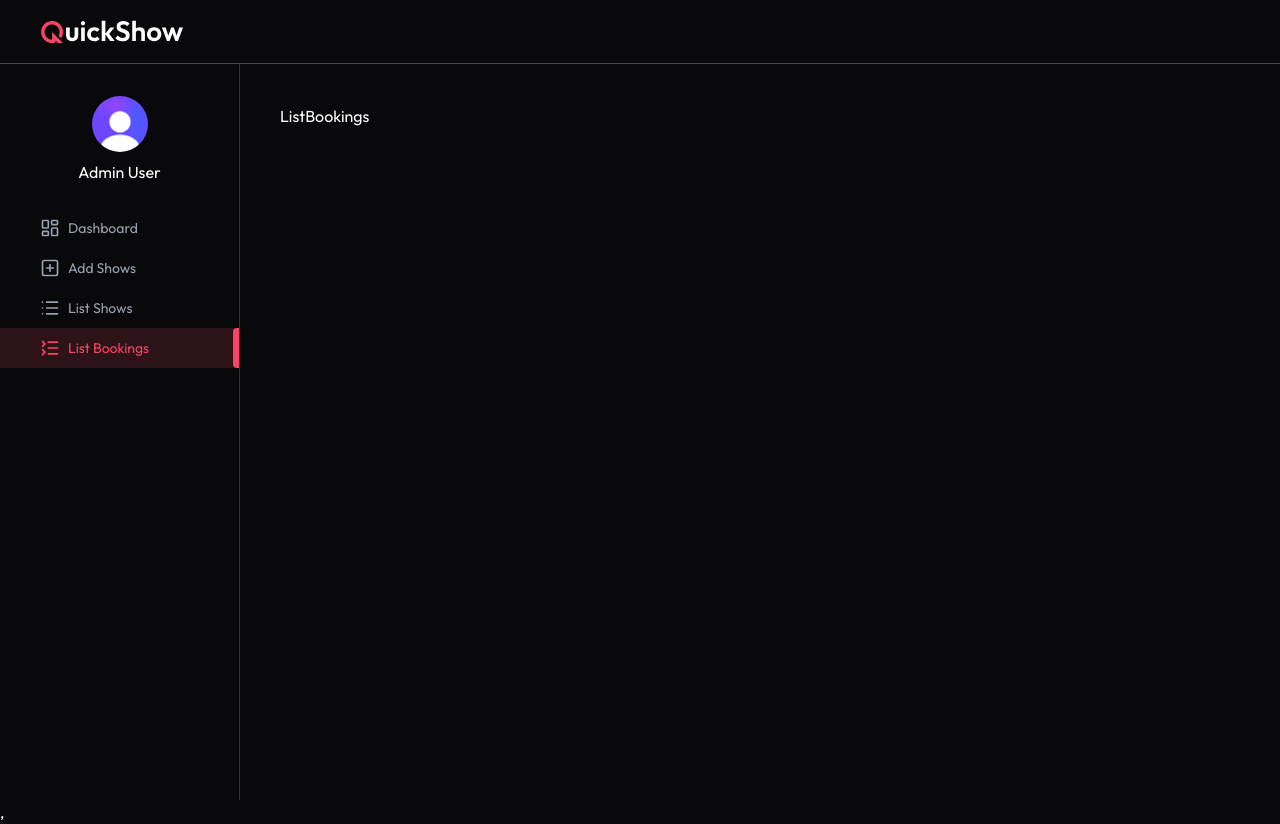
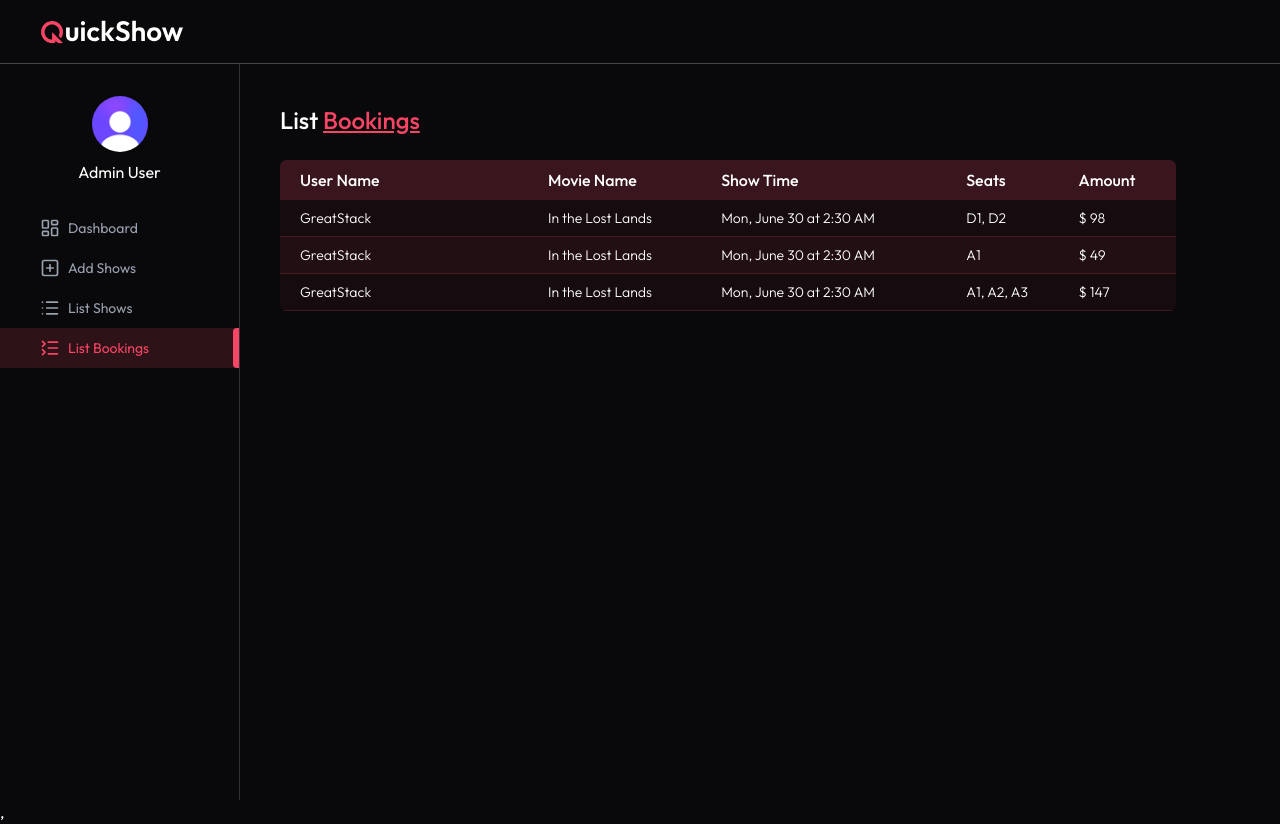
Before and after one commit to Piyush051104/MOVIETICKETBOOKING, a React (Vite) app in the folder client/: page /admin/list-bookings in a window 1280 px wide. Built offline with nearby package versions, Linux system fonts and the light colour scheme.

Commit message:
listbooking and listshow page

```diff
--- a/client/src/pages/admin/ListBookings.jsx
+++ b/client/src/pages/admin/ListBookings.jsx
@@ -1,9 +1,61 @@
-import React from 'react'
+import React, { useEffect, useState } from 'react'
+import { dummyBookingData } from '../../assets/assets';
+import Loading from '../../components/Loading';
+import Title from '../../components/admin/Title';
+import { dateFormat } from '../../lib/dateFormat';
+
 
 const ListBookings = () => {
-  return (
-    <div>ListBookings</div>
-  )
+    const currency = import.meta.env.VITE_CURRENCY
+
+
+
+    const [bookings, setBookings] = useState([]);
+    const [isLoading, setIsLoading] = useState(true);
+
+    const getAllBookings = async () => {
+
+            setBookings(dummyBookingData)
+
+        setIsLoading(false)
+    };
+
+     useEffect(() => {
+
+        getAllBookings();
+
+    }, []);
+
+
+  return !isLoading ? (
+    <>
+      <Title text1="List" text2="Bookings" />
+      <div className="max-w-4xl mt-6 overflow-x-auto">
+        <table className="w-full border-collapse  rounded-md overflow-hidden text-nowrap">
+            <thead>
+                <tr className="bg-primary/20 text-left text-white">
+                    <th className="p-2 font-medium pl-5">User Name</th>
+                    <th className="p-2 font-medium">Movie Name</th>
+                    <th className="p-2 font-medium">Show Time</th>
+                    <th className="p-2 font-medium">Seats</th>
+                    <th className="p-2 font-medium">Amount</th>
+                </tr>
+            </thead>
+            <tbody className="text-sm font-light">
+                {bookings.map((item, index) => (
+                    <tr key={index} className="border-b border-primary/20 bg-primary/5 even:bg-primary/10">
+                        <td className="p-2 min-w-45 pl-5">{item.user.name}</td>
+                        <td className="p-2">{item.show.movie.title}</td>
+                        <td className="p-2">{dateFormat(item.show.showDateTime)}</td>
+                        <td className="p-2">{Object.keys(item.bookedSeats).map(seat => item.bookedSeats[seat]).join(", ")}</td>
+                        <td className="p-2">{currency} {item.amount}</td>
+                    </tr>
+                ))}
+            </tbody>
+        </table>
+      </div>
+    </>
+  ) : <Loading />
 }
 
 export default ListBookings
--- a/client/src/pages/admin/ListShows.jsx
+++ b/client/src/pages/admin/ListShows.jsx
@@ -1,9 +1,71 @@
-import React from 'react'
+import React, { useEffect, useState } from 'react'
+import { dummyShowsData } from '../../assets/assets';
+import Loading from '../../components/Loading';
+import Title from '../../components/admin/Title';
+import { dateFormat } from '../../lib/dateFormat';
+
 
 const ListShows = () => {
-  return (
-    <div>ListShows</div>
-  )
+
+    const currency = import.meta.env.VITE_CURRENCY
+
+
+
+    const [shows, setShows] = useState([]);
+    const [loading, setLoading] = useState(true);
+
+    const getAllShows = async () =>{
+        try {
+
+            setShows([{
+              movie:dummyShowsData[0],
+              showDateTime:"2025-06-30T02:30:00.00Z",
+              showPrice:59,
+              occupiedSeats:{
+                A1:"user_1",
+                B1:"user_2",
+                C1:"user_3"
+              }
+            }])
+            setLoading(false);
+        } catch (error) {
+            console.error(error);
+        }
+    }
+
+    useEffect(() => {
+
+            getAllShows();
+
+    }, []);
+
+  return !loading ? (
+    <>
+      <Title text1="List" text2="Shows" />
+      <div className="max-w-4xl mt-6 overflow-x-auto">
+         <table className="w-full border-collapse rounded-md overflow-hidden text-nowrap">
+             <thead>
+                <tr className="bg-primary/20 text-left text-white">
+                    <th className="p-2 font-medium pl-5">Movie Name</th>
+                    <th className="p-2 font-medium">Show Time</th>
+                    <th className="p-2 font-medium">Total Bookings</th>
+                    <th className="p-2 font-medium">Earnings</th>
+                </tr>
+            </thead>
+            <tbody className="text-sm font-light">
+                {shows.map((show, index) => (
+                    <tr key={index} className="border-b border-primary/10 bg-primary/5 even:bg-primary/10">
+                        <td className="p-2 min-w-45 pl-5">{show.movie.title}</td>
+                        <td className="p-2">{dateFormat(show.showDateTime)}</td>
+                        <td className="p-2">{Object.keys(show.occupiedSeats).length}</td>
+                        <td className="p-2">{currency} {Object.keys(show.occupiedSeats).length * show.showPrice}</td>
+                    </tr>
+                ))}
+            </tbody>
+         </table>
+      </div>
+    </>
+  ) : <Loading />
 }
 
 export default ListShows
```
